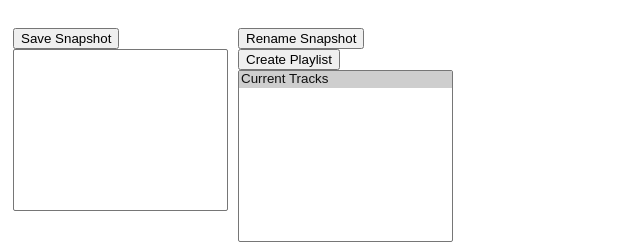
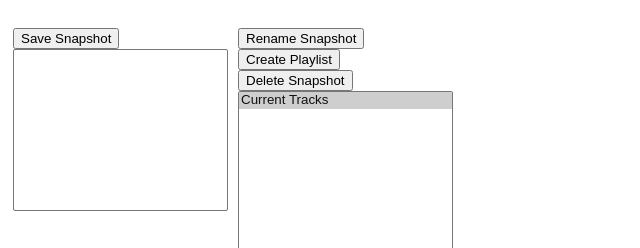
Before and after one commit to joshlacount/snapshot, a Flask app: template templates/index.html in a window 1280 px wide. Shown: the part 57-305 px from the top of the page, without its empty margins (0-640 px from the left). Run offline with Flask 2, Linux system fonts and the light colour scheme; the template is opened without the code that fills it, so the values that code supplies are empty; some libraries are stand-ins or nearby versions.

Commit message:
added delete snapshot button

```diff
--- a/static/index.js
+++ b/static/index.js
@@ -148,7 +148,7 @@ function rename_snapshot(new_name) {
 }
 
 function create_playlist_button_on_click() {
-    const snapshot_select = document.getElementById('snapshot-select')
+    const snapshot_select = document.getElementById('snapshot-select');
     if (snapshot_select.selectedIndex <= 0) {
         alert("Please select a snapshot");
         return;
@@ -166,6 +166,29 @@ function create_playlist_button_on_click() {
             return;
         }
         update_playlist_select();
+    }
+    request.send(params);
+}
+
+function delete_snapshot_button_on_click() {
+    const snapshot_select = document.getElementById('snapshot-select');
+    if (snapshot_select.selectedIndex <= 0) {
+        alert("Please select a snapshot");
+        return;
+    }
+    const snapshot_id = snapshot_select.selectedOptions[0].value;
+
+    const params = `snapshot_id=${snapshot_id}`;
+    const request = new XMLHttpRequest();
+    request.open('POST', '/api/delete-snapshot');
+    request.setRequestHeader('Content-type', 'application/x-www-form-urlencoded');
+    request.onload = () => {
+        const response = request.responseText;
+        if (response == '1') {
+            alert("Error deleting snapshot");
+            return;
+        }
+        update_snapshot_select();
     }
     request.send(params);
 }
--- a/templates/index.html
+++ b/templates/index.html
@@ -23,8 +23,15 @@
         </div>
         <div id="snapshot-container" class="flex-child">
           <div>
-            <button id="rename-snapshot" type="button">Rename Snapshot</button>
-            <button id="create-playlist" type="button" onclick="create_playlist_button_on_click()">Create Playlist</button>
+            <button id="rename-snapshot" type="button">
+              Rename Snapshot
+            </button>
+            <button id="create-playlist" type="button" onclick="create_playlist_button_on_click()">
+              Create Playlist
+            </button>
+            <button id="delete-snapshot" type="button" onclick="delete_snapshot_button_on_click()">
+              Delete Snapshot
+            </button>
           </div>
           <select id="snapshot-select" size=10 onchange="update_tracks_table()">
             <option selected>Current Tracks</option>
```
Also changed, not shown: 1 other file.
